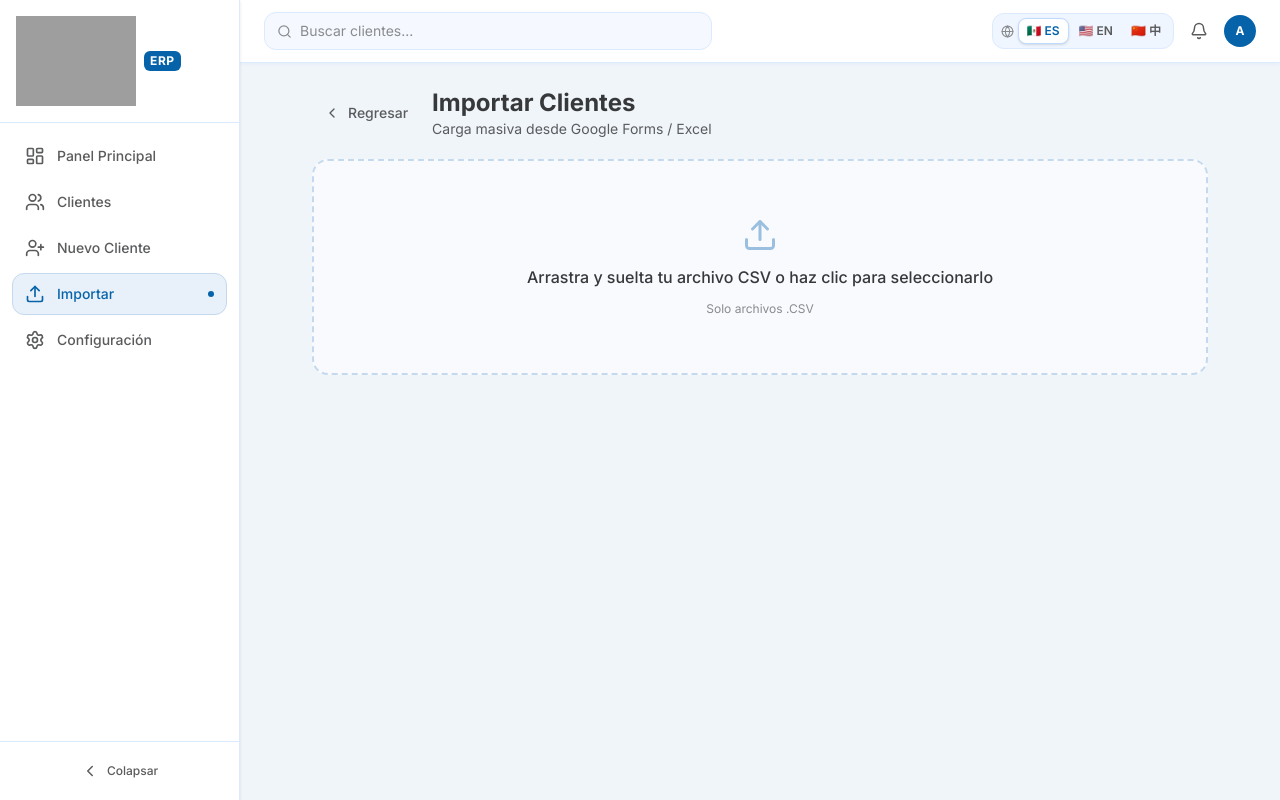
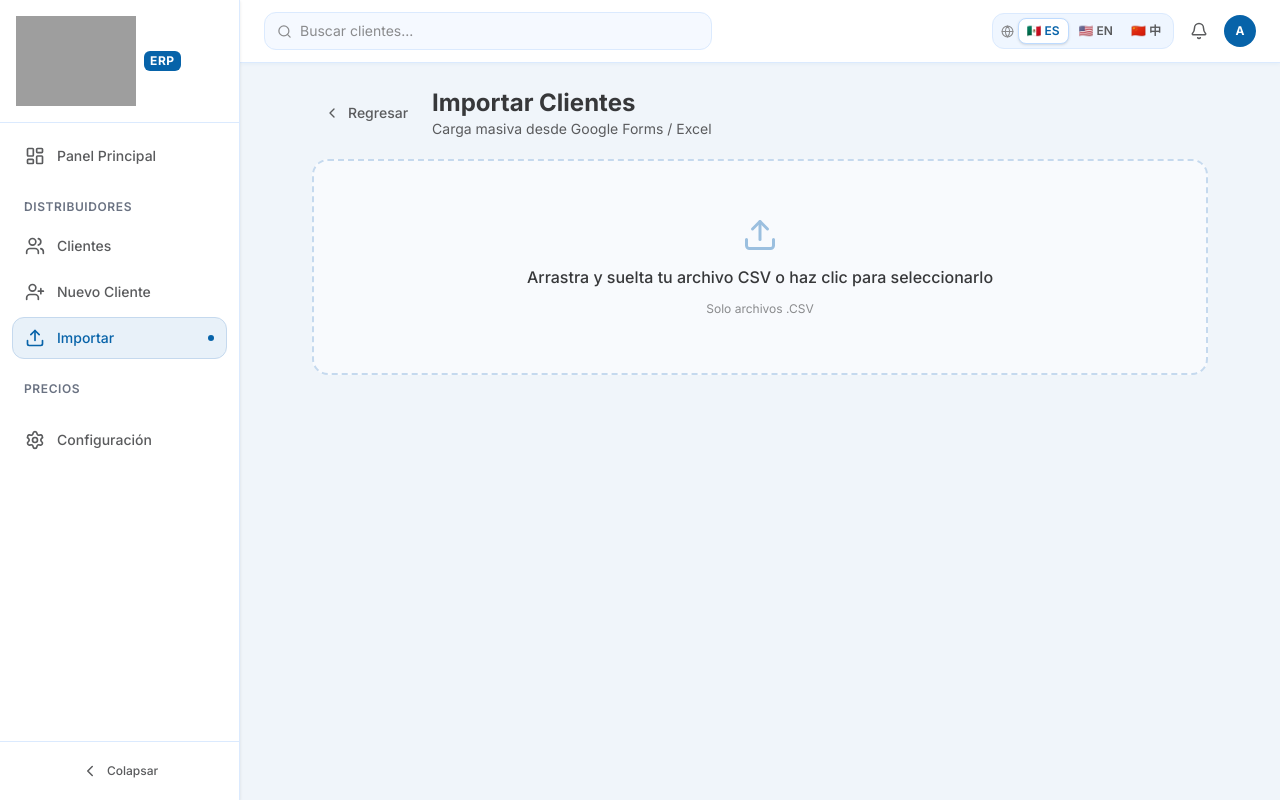
Before and after one commit to EduardoIbarra/arthromedcrm, a Next.js app: page /import in a window 1280 px wide. Built offline with nearby package versions, Linux system fonts and the light colour scheme; grey boxes are pictures that could not be loaded.

Commit message:
Sidebarchanges and dates / input file for distribuitor letter

```diff
--- a/src/app/clients/[id]/page.tsx
+++ b/src/app/clients/[id]/page.tsx
@@ -8,12 +8,13 @@ import { useI18n } from '@/contexts/I18nContext'
 import { Client, ClientActivity } from '@/types/database'
 import {
   Phone, Mail, MapPin, Building2, FileText, Edit3, Save, X,
-  MessageCircle, Bot, ChevronLeft, Trash2, Plus, Tag, Loader2, CheckCircle
+  MessageCircle, Bot, ChevronLeft, Trash2, Plus, Tag, Loader2, CheckCircle, Upload, Calendar
 } from 'lucide-react'
 import { formatDistanceToNow, format } from 'date-fns'
 import { es, enUS, zhCN } from 'date-fns/locale'
 import { Locale } from '@/lib/i18n'
 import Link from 'next/link'
+import { supabase } from '@/lib/supabase'
 
 const dfLocales: Record<Locale, typeof es> = { es, en: enUS, zh: zhCN }
 
@@ -45,6 +46,7 @@ export default function ClientDetailPage() {
   const [editing, setEditing] = useState(false)
   const [editData, setEditData] = useState<Partial<Client>>({})
   const [saving, setSaving] = useState(false)
+  const [uploading, setUploading] = useState(false)
 
   const [showWA, setShowWA] = useState(false)
   const [waTemplate, setWaTemplate] = useState(WA_TEMPLATES[0].id)
@@ -129,6 +131,29 @@ export default function ClientDetailPage() {
     return editing
       ? <input className="erp-input text-sm" value={(editData[key] as string[])?.join(', ') || val} onChange={e => setEditData(p => ({ ...p, [key]: e.target.value.split(',').map(s => s.trim()).filter(Boolean) }))} />
       : <p className="text-sm" style={{ color: '#37383a' }}>{val || <span style={{ color: '#c4c5c7', fontStyle: 'italic' }}>—</span>}</p>
+  }
+
+  const dateField = (key: keyof Client) => editing
+    ? <input type="date" className="erp-input text-sm" value={(editData[key] as string)?.split('T')[0] || ''} onChange={e => setEditData(p => ({ ...p, [key]: e.target.value }))} />
+    : <p className="text-sm" style={{ color: '#37383a' }}>{(client?.[key] as string) ? format(new Date(client[key] as string), 'd MMM yyyy', { locale: dfLocale }) : <span style={{ color: '#c4c5c7', fontStyle: 'italic' }}>—</span>}</p>
+
+  const handleFileUpload = async (e: React.ChangeEvent<HTMLInputElement>) => {
+    const file = e.target.files?.[0]
+    if (!file) return
+    setUploading(true)
+    try {
+      const ext = file.name.split('.').pop() || 'pdf'
+      const fileName = `carta_${id}_${Date.now()}.${ext}`
+      const { data, error } = await supabase.storage.from('documents').upload(`distribuidores/${fileName}`, file)
+      if (error) throw error
+      const { data: publicUrlData } = supabase.storage.from('documents').getPublicUrl(data.path)
+      setEditData(p => ({ ...p, letter_url: publicUrlData.publicUrl }))
+    } catch (err) {
+      console.error(err)
+      alert('Error al subir el archivo. Asegúrate de que el bucket "documents" exista en Supabase y sea público.')
+    } finally {
+      setUploading(false)
+    }
   }
 
   if (loading) return (
@@ -243,6 +268,43 @@ export default function ClientDetailPage() {
             <InfoRow label={t('zipCode')}>{field('zip_code')}</InfoRow>
             <InfoRow label={t('fiscalAddress')}>{field('fiscal_address')}</InfoRow>
           </InfoCard>
+
+          <div className="rounded-2xl p-5 space-y-4 md:col-span-2 bg-white" style={CARD}>
+            <div className="flex items-center gap-2">
+              <Calendar size={15} style={{ color: '#0763a9' }} />
+              <h2 className="text-sm font-semibold" style={{ color: '#37383a' }}>Carta de Distribución</h2>
+            </div>
+            <div className="grid grid-cols-1 sm:grid-cols-3 gap-4">
+              <InfoRow label="Fecha de Emisión">{dateField('letter_created_at')}</InfoRow>
+              <InfoRow label="Fecha de Vencimiento">{dateField('letter_expires_at')}</InfoRow>
+              <InfoRow label="Archivo Adjunto">
+                {editing ? (
+                  <div className="space-y-2">
+                    {editData.letter_url && (
+                      <a href={editData.letter_url} target="_blank" rel="noreferrer" className="text-xs text-blue-600 hover:underline block truncate">
+                        Ver archivo actual
+                      </a>
+                    )}
+                    <label className="btn-secondary text-sm w-full justify-center cursor-pointer">
+                      {uploading ? <Loader2 size={14} className="animate-spin" /> : <Upload size={14} />}
+                      {uploading ? 'Subiendo...' : (editData.letter_url ? 'Reemplazar Carta' : 'Subir Carta')}
+                      <input type="file" accept=".pdf,image/*" className="hidden" onChange={handleFileUpload} disabled={uploading} />
+                    </label>
+                  </div>
+                ) : (
+                  <p className="text-sm" style={{ color: '#37383a' }}>
+                    {client?.letter_url ? (
+                      <a href={client.letter_url} target="_blank" rel="noreferrer" className="text-blue-600 hover:underline flex items-center gap-1">
+                        <FileText size={14} /> Ver Documento
+                      </a>
+                    ) : (
+                      <span style={{ color: '#c4c5c7', fontStyle: 'italic' }}>—</span>
+                    )}
+                  </p>
+                )}
+              </InfoRow>
+            </div>
+          </div>
 
           <div className="rounded-2xl p-5 space-y-4 md:col-span-2 bg-white" style={CARD}>
             <div className="flex items-center gap-2">
--- a/src/components/Sidebar.tsx
+++ b/src/components/Sidebar.tsx
@@ -15,12 +15,31 @@ export default function Sidebar() {
   const [collapsed, setCollapsed] = useState(false)
   const [mobileOpen, setMobileOpen] = useState(false)
 
-  const navItems = [
+  const navGroups = [
+    {
+      title: null,
+      items: [
         { href: '/', icon: LayoutDashboard, label: t('dashboard') },
+      ],
+    },
+    {
+      title: t('distribuidores'),
+      items: [
         { href: '/clients', icon: Users, label: t('clients') },
         { href: '/clients/new', icon: UserPlus, label: t('newClient') },
         { href: '/import', icon: Upload, label: t('import') },
+      ],
+    },
+    {
+      title: t('prices'),
+      items: [],
+    },
+    {
+      title: null,
+      items: [
         { href: '/settings', icon: Settings, label: t('settings') },
+      ],
+    },
   ]
 
   const isActive = (href: string) =>
@@ -64,8 +83,20 @@ export default function Sidebar() {
       </div>
 
       {/* Nav */}
-      <nav className="flex-1 p-3 space-y-1 overflow-y-auto">
-        {navItems.map((item) => {
+      <nav className="flex-1 p-3 space-y-4 overflow-y-auto">
+        {navGroups.map((group, groupIndex) => (
+          <div key={groupIndex} className="space-y-1">
+            {group.title && !collapsed && (
+              <div className="px-3 py-1.5 text-xs font-semibold tracking-wider uppercase text-gray-500">
+                {group.title}
+              </div>
+            )}
+            {group.title && collapsed && (
+              <div className="px-3 py-1.5 text-center text-xs font-semibold tracking-wider uppercase text-gray-400">
+                —
+              </div>
+            )}
+            {group.items.map((item) => {
               const Icon = item.icon
               const active = isActive(item.href)
               return (
@@ -101,6 +132,8 @@ export default function Sidebar() {
                 </Link>
               )
             })}
+          </div>
+        ))}
       </nav>
 
       {/* Collapse button (desktop) */}
--- a/src/lib/i18n.ts
+++ b/src/lib/i18n.ts
@@ -7,6 +7,8 @@ export const translations = {
     tagline: 'Gestión de Distribuidores',
     // Nav
     dashboard: 'Panel Principal',
+    distribuidores: 'Distribuidores',
+    prices: 'Precios',
     clients: 'Clientes',
     newClient: 'Nuevo Cliente',
     import: 'Importar',
@@ -111,6 +113,8 @@ export const translations = {
     appName: 'Arthromed ERP',
     tagline: 'Distributor Management',
     dashboard: 'Dashboard',
+    distribuidores: 'Distributors',
+    prices: 'Prices',
     clients: 'Clients',
     newClient: 'New Client',
     import: 'Import',
@@ -204,6 +208,8 @@ export const translations = {
     appName: 'Arthromed ERP',
     tagline: '经销商管理系统',
     dashboard: '仪表板',
+    distribuidores: '经销商',
+    prices: '价格',
     clients: '客户',
     newClient: '新建客户',
     import: '导入',
--- a/src/types/database.ts
+++ b/src/types/database.ts
@@ -25,6 +25,9 @@ export interface Client {
   assigned_to: string | null
   last_contact_at: string | null
   distributor_id: string | null
+  letter_created_at: string | null
+  letter_expires_at: string | null
+  letter_url: string | null
   updated_at: string
 }
 
```
Lines whose indentation alone changed are shown as unchanged.
